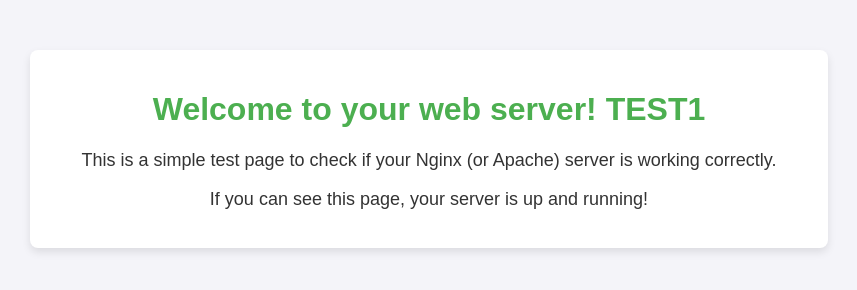
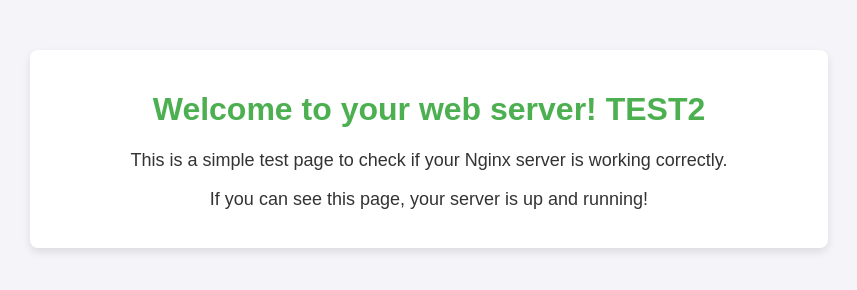
Before and after one commit to Sayn78/Projet1, a plain HTML site: page www/index.html in a window 1280 px wide. Shown: the whole page, without its empty margins (211-1068 px from the left). Drawn offline with Linux system fonts and the light colour scheme.

Commit message:
modification www

```diff
--- a/www/index.html
+++ b/www/index.html
@@ -33,8 +33,8 @@
 </head>
 <body>
     <div class="container">
-        <h1>Welcome to your web server! TEST1</h1>
-        <p>This is a simple test page to check if your Nginx (or Apache) server is working correctly.</p>
+        <h1>Welcome to your web server! TEST2</h1>
+        <p>This is a simple test page to check if your Nginx server is working correctly.</p>
         <p>If you can see this page, your server is up and running!</p>
     </div>
 </body>
```
